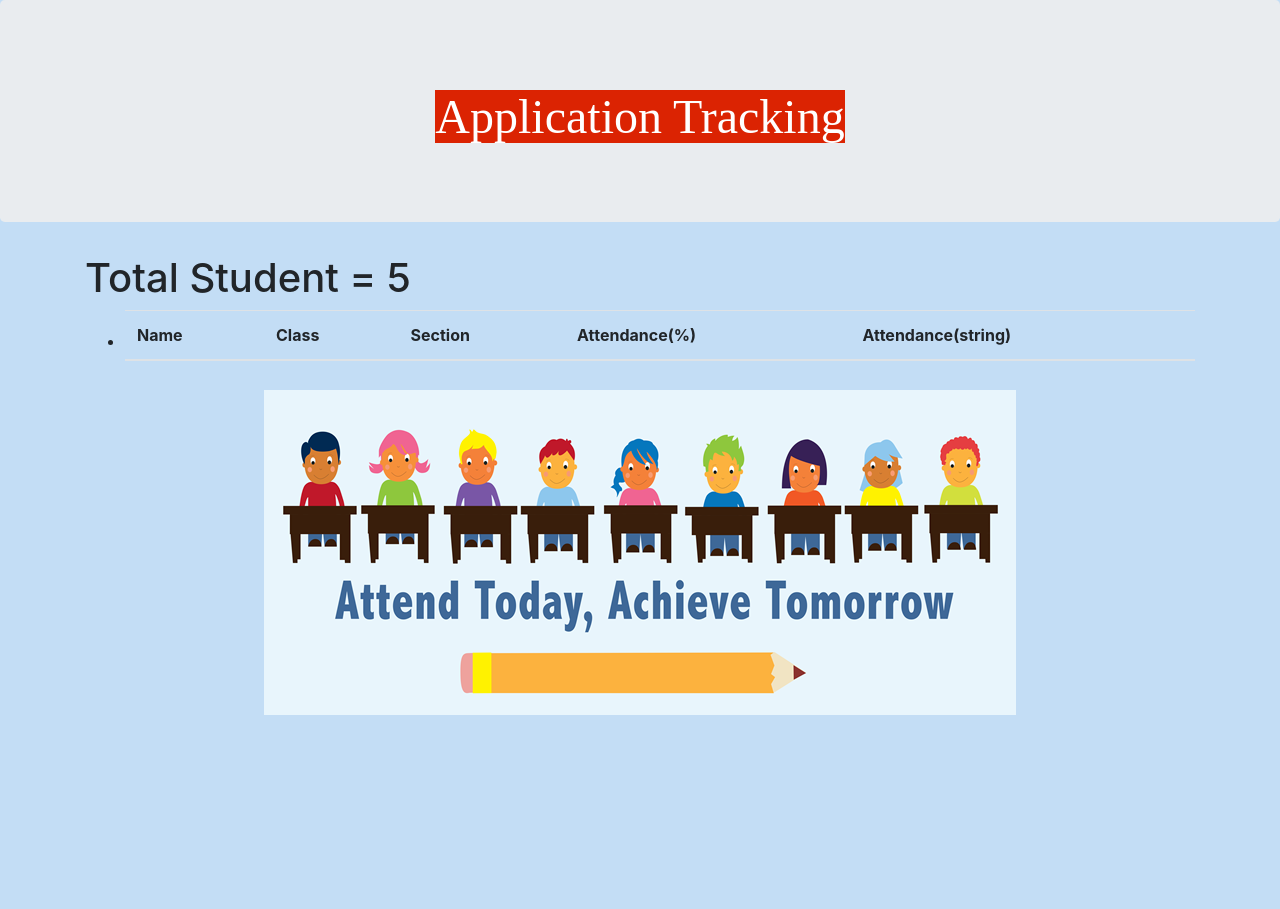
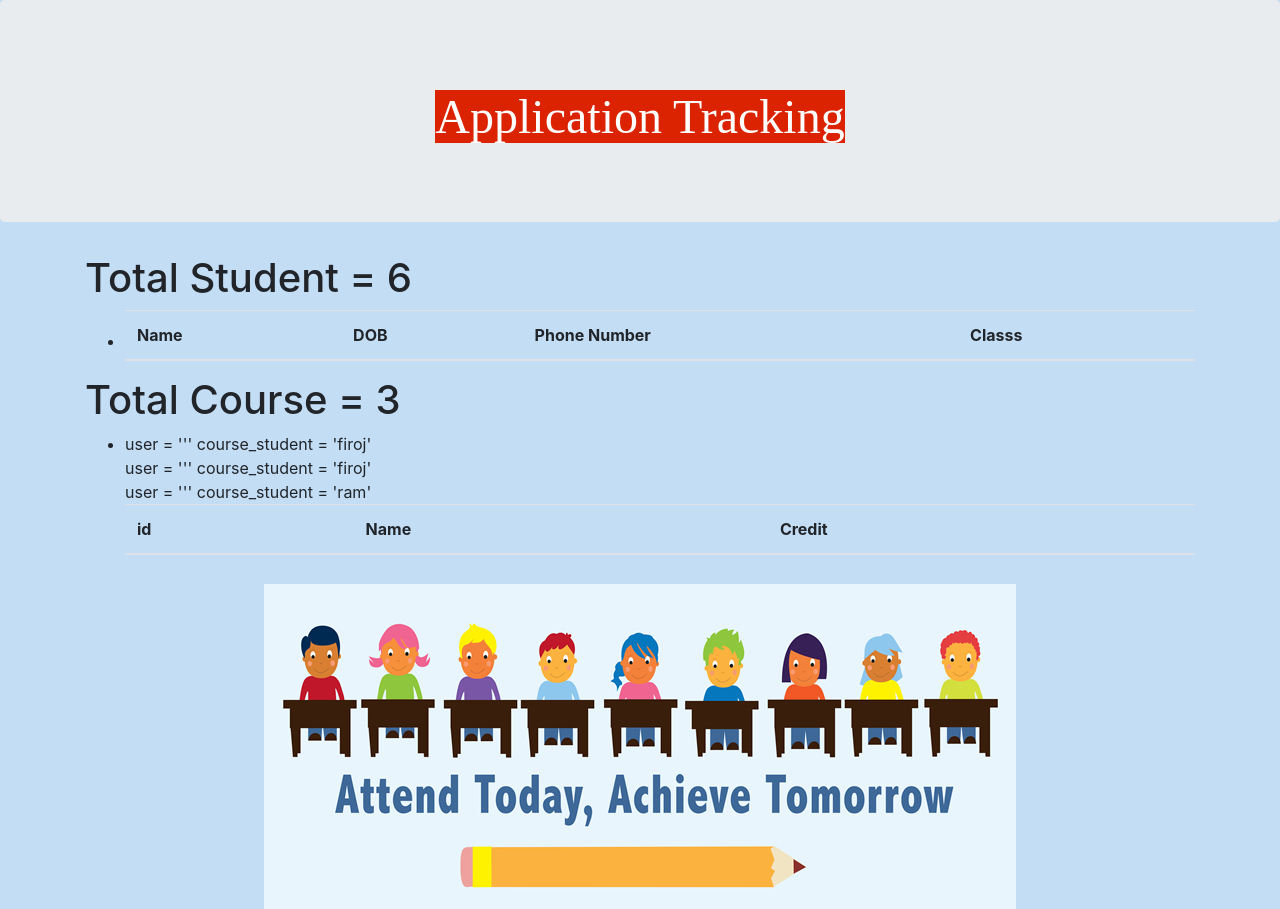
Before and after one commit to firojt/attendancetrackingsystem, a Django app: page /student/ in a window 1280 px wide. Before the commit the page ends 715 px from the top, so only its background shows below. Run offline with Django 3.2, Linux system fonts and the light colour scheme; data comes from the database, SQL or seed files in the repository; lists and menus that the app fills with data are empty; parts of the project's set-up code (start-up, migrations or seed data) failed here and were passed over; some libraries are stand-ins or nearby versions.

Commit message:
specific course for student working

```diff
--- a/school/models.py
+++ b/school/models.py
@@ -1,4 +1,5 @@
 from django.db import models
+from django.db.models.deletion import CASCADE
 from django.urls import reverse
 
 # Create your models here.
@@ -24,16 +25,17 @@ class Department(models.Model):
 
 class Student(models.Model):
     """Model representing a campus name"""
+    id = models.AutoField(primary_key='True', max_length=50)
     name = models.CharField(max_length=200, help_text='Enter a student name')
-    className = models.CharField(max_length=200, help_text='Enter a student name')
-    sectionName = models.CharField(max_length=200, help_text='Enter a student name')
+    dob = models.DateField(max_length=200, help_text='Enter a dob ')
+    phone = models.CharField(max_length=200, help_text='Enter a student phone no')
     # attendance = models.DecimalField(max_digits = 5, decimal_places = 2)
-    attendance = models.CharField(max_length=200, help_text='Enter a student name')
-    attendance2 = models.CharField(max_length=200, help_text='Enter a student name')
+    # attendance = models.CharField(max_length=200, help_text='Enter a student name')
+    # attendance2 = models.CharField(max_length=200, help_text='Enter a student name')
 
 # Metadata
     class Meta:
-        ordering = ['name']
+        ordering = ['-name']
 
     def __str__(self):
         """String for representing the Model object."""
@@ -41,19 +43,22 @@ class Student(models.Model):
 
 class Teacher(models.Model):
     """Model representing a campus name"""
+    id = models.AutoField(primary_key='True', max_length=50)
     name = models.CharField(max_length=200, help_text='Enter a student name')
-    className = models.CharField(max_length=200, help_text='Enter a student name')
-    sectionName = models.CharField(max_length=200, help_text='Enter a student name')
 
     def __str__(self):
         """String for representing the Model object."""
         return self.name
 
+# class is course for us- class is a reserved keyword
 class Course(models.Model):
-    Department = models.ForeignKey(Department, on_delete=models.CASCADE)
-    id = models.CharField(primary_key='True', max_length=50)
+
+    id = models.AutoField(primary_key='True', max_length=50)
     name = models.CharField(max_length=50)
-    shortname = models.CharField(max_length=50, default='X')
+    credit = models.CharField(max_length=50)
+    sectionName = models.CharField(max_length=200, help_text='Enter a section name')
+    student = models.ForeignKey(Student, on_delete=CASCADE)
+    teacher = models.ForeignKey(Teacher, on_delete=CASCADE)
 
     def __str__(self):
         return self.name
--- a/school/templates/student.html
+++ b/school/templates/student.html
@@ -15,10 +15,10 @@
         <thead>
           <tr>
             <th scope="col">Name</th>
-            <th scope="col">Class</th>
-            <th scope="col">Section</th>
-            <th scope="col">Attendance(%)</th>
-            <th scope="col">Attendance(string)</th>
+            <th scope="col">DOB</th>
+            <th scope="col">Phone Number</th>
+            <th scope="col">Classs</th>
+            <!-- <th scope="col">Attendance(string)</th> -->
           </tr>
         </thead>
         <tbody>
@@ -28,10 +28,10 @@
             {% for student in students %}
             {% if user.username == student.name %}
             <th scope="row">{{student.name}}</th>
-            <td>{{student.className}}</td>
-            <td>{{student.sectionName}}</td>
+            <td>{{student.dob}}</td>
+            <td>{{student.phone}}</td>
             <td>{{student.attendance}}</td>
-            <td>{{student.attendance2}}</td>
+            <!-- <td>{{student.attendance2}}</td> -->
           </tr>
           {% endif %}
           {% endfor %}
@@ -46,4 +46,46 @@
 {% endif %}
 </div>
 
+<!-- div to display registered course  -->
+
+<div class = "container">
+  <h1>Total Course =  {{courses | length}}</h1>
+  {% if courses %}
+  <ul>
+
+      <li>
+       <!-- display student details here -->
+       <table class="table table-striped">
+          <thead>
+            <tr>
+              <th scope="col">id</th>
+              <th scope="col">Name</th>
+              <th scope="col">Credit</th>
+            </tr>
+          </thead>
+          <tbody>
+            <tr >
+
+              {% for course in courses %}
+              user =  '{{user.username|stringformat:'s'}}''  course_student =
+              '{{course.student|stringformat:'s'}}' <br/>
+
+              {% if user.username|stringformat:"s" == course.student|stringformat:"s" %}
+              <th scope="row">{{course.id}}</th>
+              <td>{{course.name}}</td>
+              <td>{{course.credit}}</td>
+            </tr>
+            {% endif %}
+            {% endfor %}
+
+          </tbody>
+        </table>
+      </li>
+
+  </ul>
+  {% else %}
+    <p>There are no courses in the school.</p>
+  {% endif %}
+</div>
+
 {% endblock %}
--- a/school/urls.py
+++ b/school/urls.py
@@ -16,11 +16,11 @@ urlpatterns = [
     url(r'login_success/$', views.login_success, name='login_success'),
     path('admin/', admin.site.urls),
     # path('home/', home),
-    path('contact/', contact),
+    path('courses/', views.CourseListView.as_view()),
     path('school/', views.school),
     path('school2/', views.school_template),
     # path('student/', views.student_template),
     path('home/', views.home_template),
-    path('student/', views.StudentListView.as_view(), name='students'),
+    path('student/', views.studentAndCourseView),
     path('teacher/', views.TeacherListView.as_view()),
 ]
--- a/school/views.py
+++ b/school/views.py
@@ -1,5 +1,5 @@
 
-from school.models import Student, Teacher
+from school.models import Student, Teacher, Course
 from django.views import generic
 from django.shortcuts import render
 from django.http import HttpResponse
@@ -70,6 +70,7 @@ def student_template(request):
     }
     return render(request, 'student.html', context)
 
+
 from django.views import generic
 
 class StudentListView(generic.ListView):
@@ -79,6 +80,13 @@ class StudentListView(generic.ListView):
     print(queryset)
     print("from 1 ")
     template_name = 'student.html'  # Specify your own template name/location
+
+# alterante student list view
+def studentAndCourseView(request):
+    students = Student.objects.all
+    courses = Course.objects.all
+    return render(request, 'student.html', {'courses': courses, 'students': students})
+
 
 class TeacherListView(generic.ListView):
     model = Teacher
@@ -102,3 +110,12 @@ def login_success(request):
         logger.info("from logger 1")
 
         return redirect('/student')
+
+# courses list view
+class CourseListView(generic.ListView):
+    model = Course
+    context_object_name = 'courses'   # your own name for the list as a template variable
+    queryset = Course.objects.all
+    print(queryset)
+    print("from 1 ")
+    template_name = 'courses.html'  # Specify your own template name/location
```
Also changed, not shown: school/templates/courses.html (added, +44 -0 lines), db.sqlite3, school/migrations/0009_alter_student_options.py (added), school/migrations/0010_auto_20210525_1534.py (added), school/migrations/0011_alter_course_options.py (added), school/migrations/0012_course_student.py (added), school/migrations/0013_auto_20210525_1601.py (added), school/migrations/0014_auto_20210525_1606.py (added), school/migrations/0015_auto_20210525_1702.py (added).
